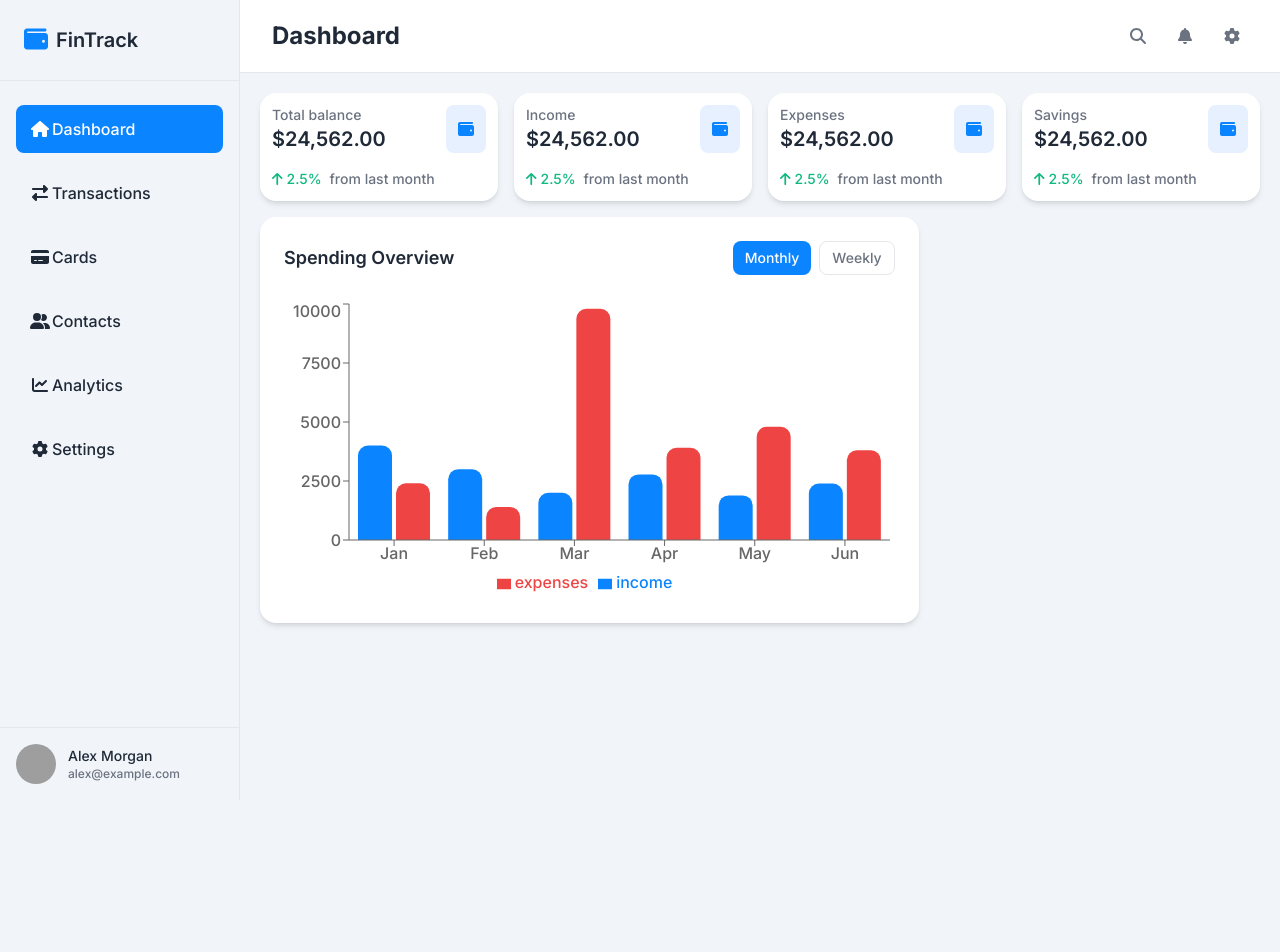
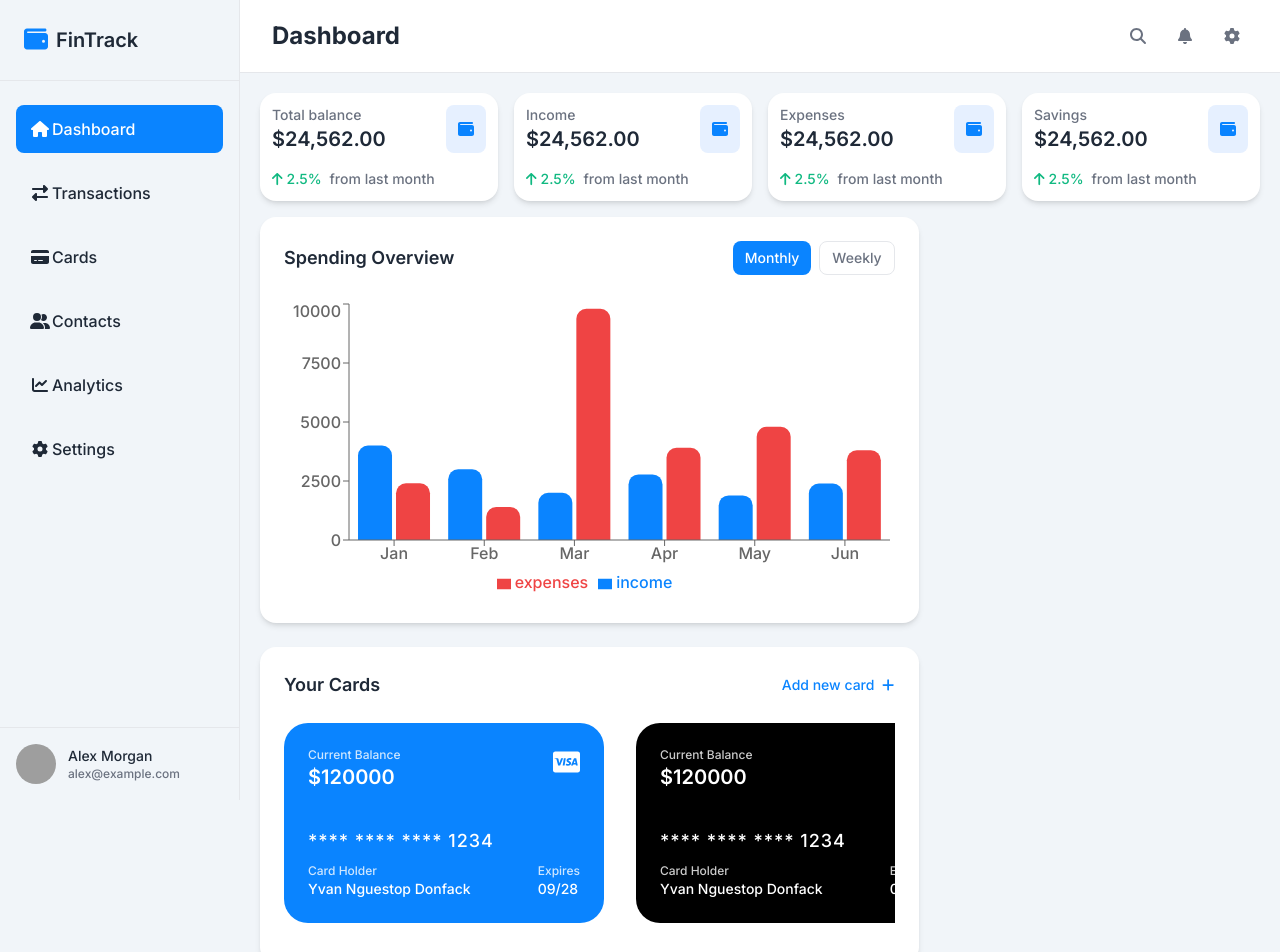
Before and after one commit to Yvan022002/Balance, a React (Vite) app: page /Dashboard in a window 1280 px wide. Shown: the top 952 px of the page. Before the commit the page ends 800 px from the top, so only its background shows below. Built offline with nearby package versions, Linux system fonts and the light colour scheme; grey boxes are pictures that could not be loaded.

Commit message:
create card component and add to dashboard

```diff
--- /dev/null
+++ b/src/components/Card.jsx
@@ -0,0 +1,32 @@
+export function Card(props){
+
+    return(   <div>
+
+                            <div id="card" class="flex">
+                                <div class={`min-w-[320px] h-[200px] rounded-3xl bg-${props.color} text-white p-6 flex flex-col justify-between`}>
+                                    <div class="flex justify-between items-start">
+                                        <div>
+                                            <p class="text-xs opacity-80">Current Balance</p>
+                                            <p class="text-xl font-semibold">${props.balance}</p>
+                                        </div>
+                                        <div class="text-2xl">
+                                            <i class="fa-brands fa-cc-visa"></i>
+                                        </div>
+                                    </div>
+                                    <div>
+                                        <p class="text-lg tracking-wider mb-2">**** **** **** {(props.id).toString().slice(-4)}</p>
+                                        <div class="flex justify-between items-center">
+                                            <div>
+                                                <p class="text-xs opacity-80">Card Holder</p>
+                                                <p class="text-sm">{props.owner}</p>
+                                            </div>
+                                            <div>
+                                                <p class="text-xs opacity-80">Expires</p>
+                                                <p class="text-sm">{props.expire}</p>
+                                            </div>
+                                        </div>
+                                    </div>
+                                </div>
+                            </div>
+                </div>)
+}
--- a/src/pages/Dashbord.jsx
+++ b/src/pages/Dashbord.jsx
@@ -1,4 +1,5 @@
 import { BarCharts } from "../components/BarChart";
+import { Card } from "../components/Card";
 import { SummaryCard } from "../components/summaryCard";
 
 export function Dashboard(){
@@ -12,7 +13,24 @@ export function Dashboard(){
                     <SummaryCard nom="Savings"/>
                 </div>
                 <div className="grid grid-cols-1 lg:grid-cols-3 gap-6">
-                    <BarCharts/>
+                    <div className="col-span-2">
+                        <BarCharts/>
+                        <div id="card-display" class="card bg-white rounded-2xl shadow-md p-6 mb-6">
+                              <div class="flex justify-between items-center mb-6">
+                                <h3 class="text-lg font-semibold text-dark-gray">Your Cards</h3>
+                                <button class="text-primary text-sm flex items-center">
+                                    <span>Add new card</span>
+                                    <i class="fa-solid fa-plus ml-2"></i>
+                                </button>
+                            </div>
+                            <div className="flex space-x-4 overflow-x-auto pb-4">
+                                <Card id={1234123412341234} owner="Yvan Nguestop Donfack" balance={120000} expire="09/28" color="primary"/>
+                                <Card id={1234123412341234} owner="Yvan Nguestop Donfack" balance={120000} expire="09/28" color="black"/>
+                            </div>
+
+                        </div>
+                    </div>
+
                 </div>
             </div>
 
```
